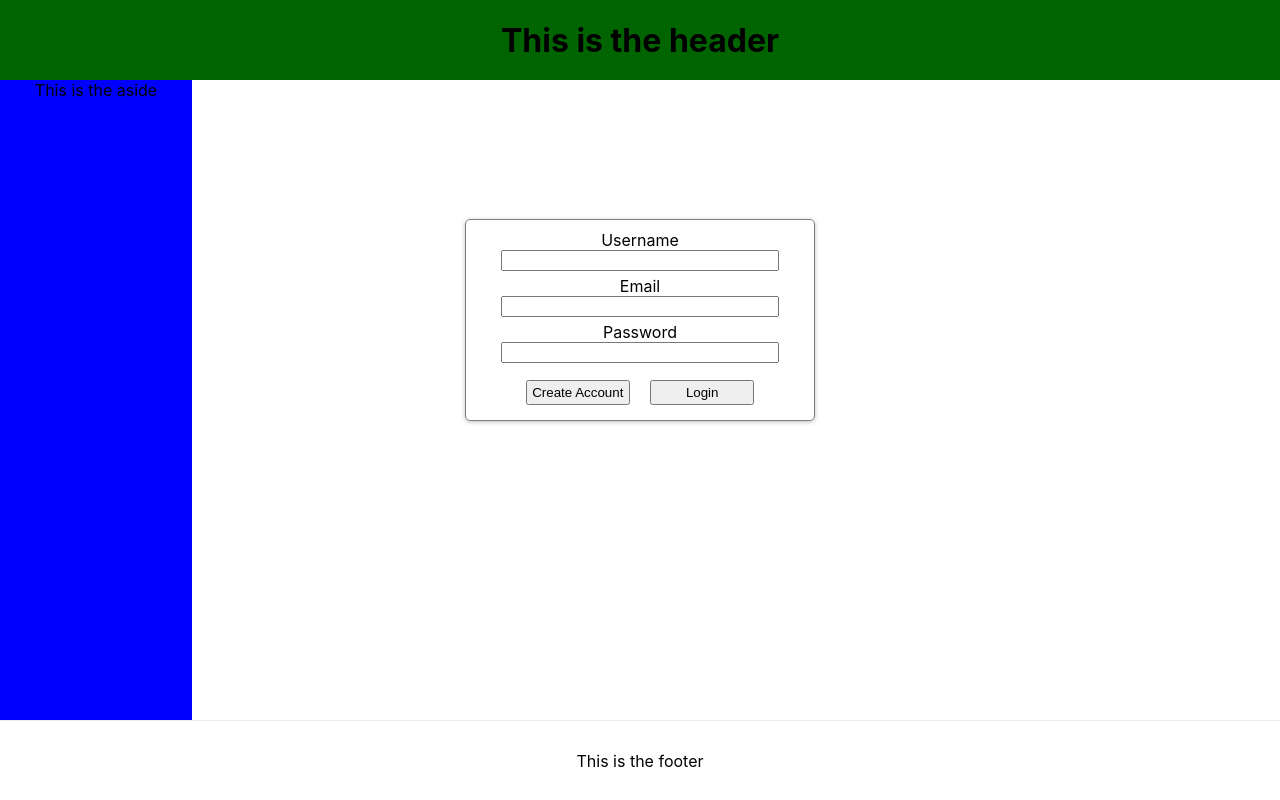
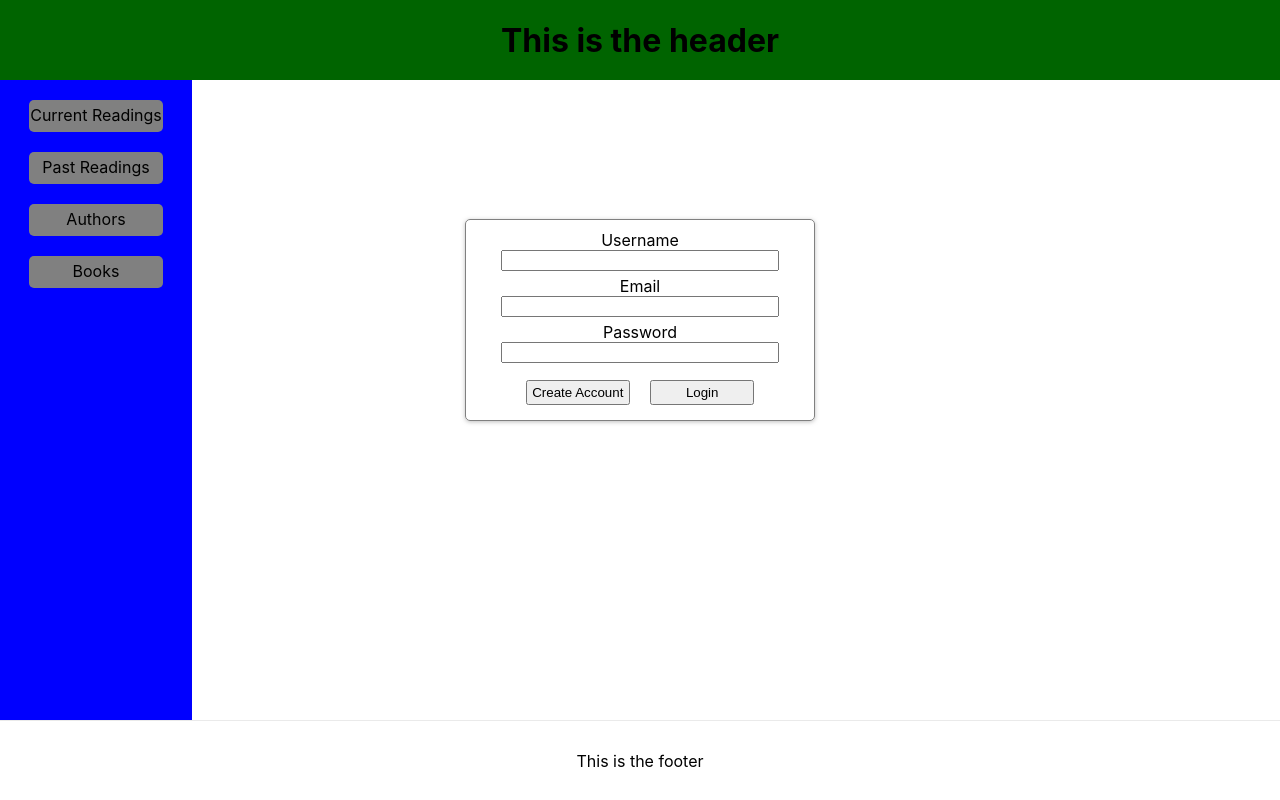
Before and after one commit to taylorhmorris/reading-log-front, a Next.js app: page / in a window 1280 px wide. Built offline with nearby package versions, Linux system fonts and the light colour scheme.

Commit message:
feat: add Navbar component, nav links, basic style

```diff
--- /dev/null
+++ b/components/Navbar/index.js
@@ -0,0 +1,30 @@
+import Link from 'next/link'
+import styles from '../../styles/Navbar.module.css'
+
+export default function Navbar() {
+
+    return (
+        <div className={styles.navbar}>
+            <Link href='/current'>
+                <a className={styles.navlink}>
+                    Current Readings
+                </a>
+            </Link>
+            <Link href='/past'>
+                <a className={styles.navlink}>
+                    Past Readings
+                </a>
+            </Link>
+            <Link href='/authors'>
+                <a className={styles.navlink}>
+                    Authors
+                </a>
+            </Link>
+            <Link href='/books'>
+                <a className={styles.navlink}>
+                    Books
+                </a>
+            </Link>
+        </div>
+    )
+}
--- a/pages/index.tsx
+++ b/pages/index.tsx
@@ -3,6 +3,7 @@ import Head from 'next/head'
 import styles from '../styles/Home.module.css'
 
 import Signup from './Signup'
+import Navbar from '../components/Navbar'
 
 const Home: NextPage = () => {
   return (
@@ -19,7 +20,7 @@ const Home: NextPage = () => {
       </header>
 
       <aside className={styles.aside}>
-        This is the aside
+        <Navbar />
       </aside>
 
       <main className={styles.main}>
--- /dev/null
+++ b/styles/Navbar.module.css
@@ -0,0 +1,17 @@
+.navbar {
+    display: flex;
+    flex-direction: column;
+    align-items: center;
+    list-style: none;
+    width: 100%;
+    padding-top: 10px;
+}
+
+.navlink {
+    width: 70%;
+    margin: 10px 0;
+    padding: 5px 0 7px 0;
+    background-color: gray;
+    text-align: center;
+    border-radius: 5px;
+}
```
